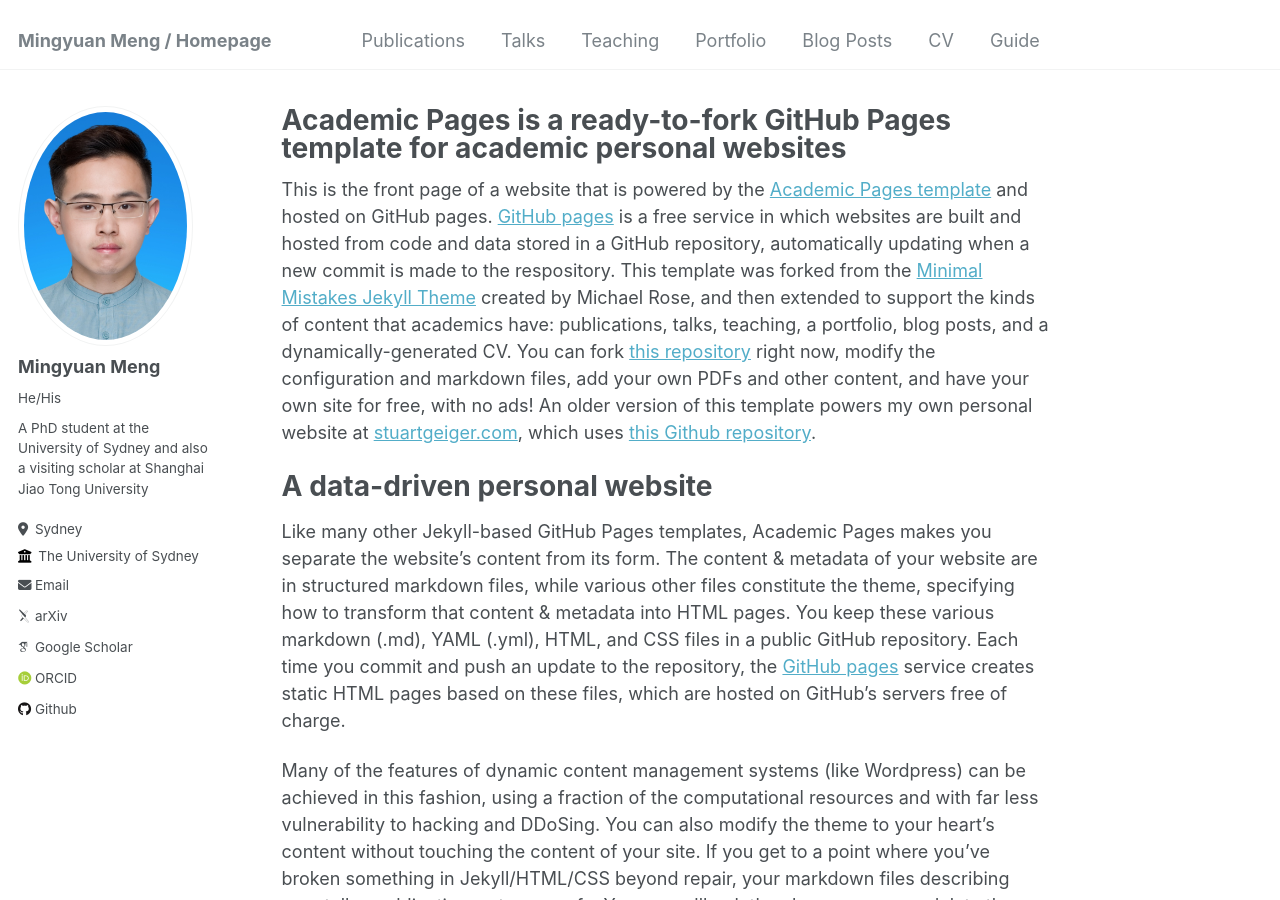
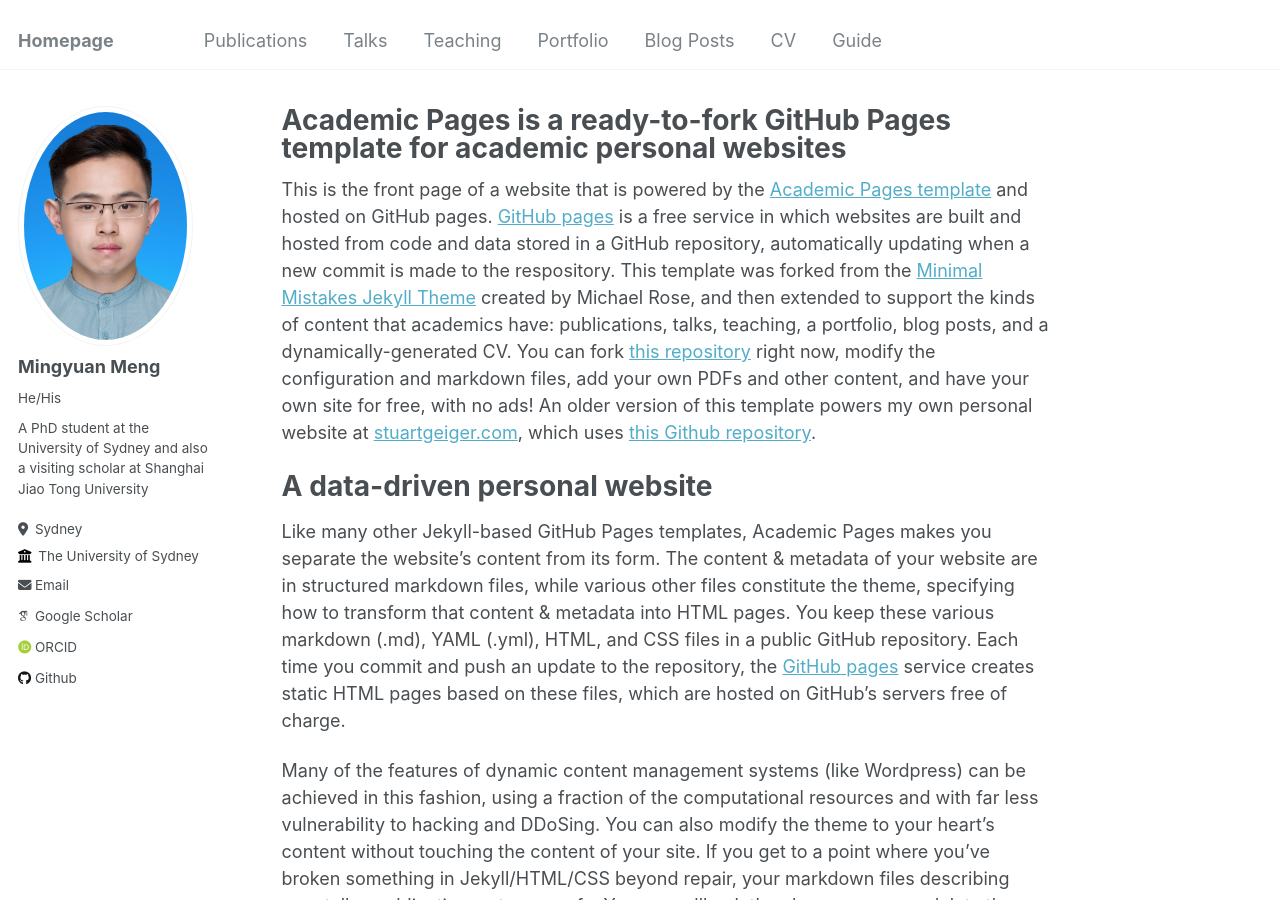
Before and after one commit to MungoMeng/mungomeng.github.io, a Jekyll site: the page built from _pages/about.md, in a window 1280 px wide and 900 px high. Built offline with Jekyll 4.4.1, drawn with Linux system fonts in a browser that asks for light colours; some web fonts are replaced.

Commit message:
Update _config.yml

```diff
--- a/_config.yml
+++ b/_config.yml
@@ -8,7 +8,7 @@
 
 # Basic Site Settings
 locale                   : "en-AU"
-title                    : "Mingyuan Meng / Homepage"
+title                    : "Homepage"
 title_separator          : "-"
 name                     : &name "Mingyuan Meng"
 description              : &description "Personal Homepage"
@@ -34,7 +34,7 @@ author:
   googlescholar    : "https://scholar.google.com/citations?user=jBaR6EAAAAAJ"
   impactstory      : # URL
   orcid            : "https://orcid.org/0000-0002-9562-1613"
-  arxiv            : "https://arxiv.org/a/meng_m_1.html"
+  arxiv            : # URL
   semantic         : # URL
   pubmed           : # URL
   researchgate     : # URL
```
